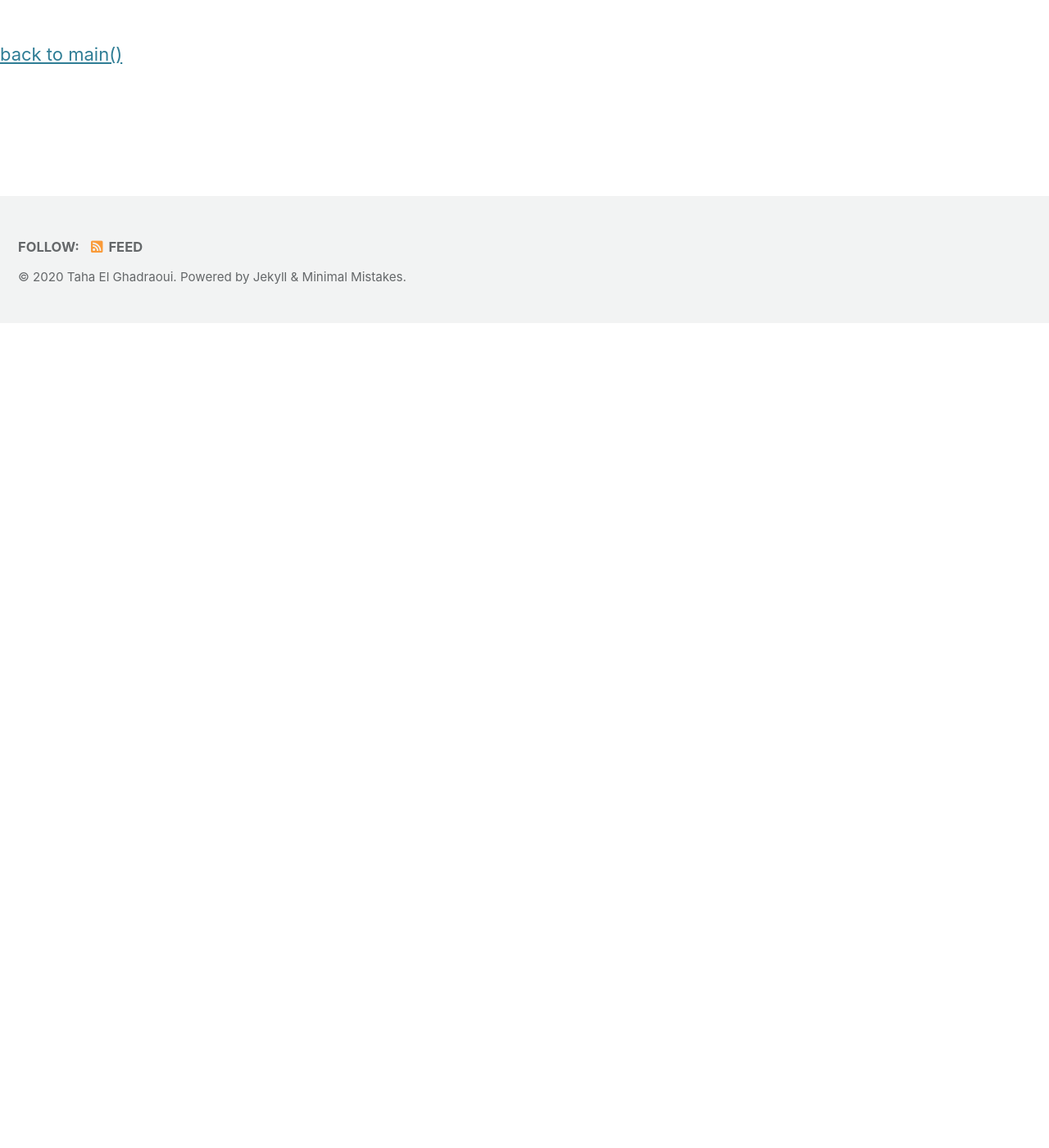
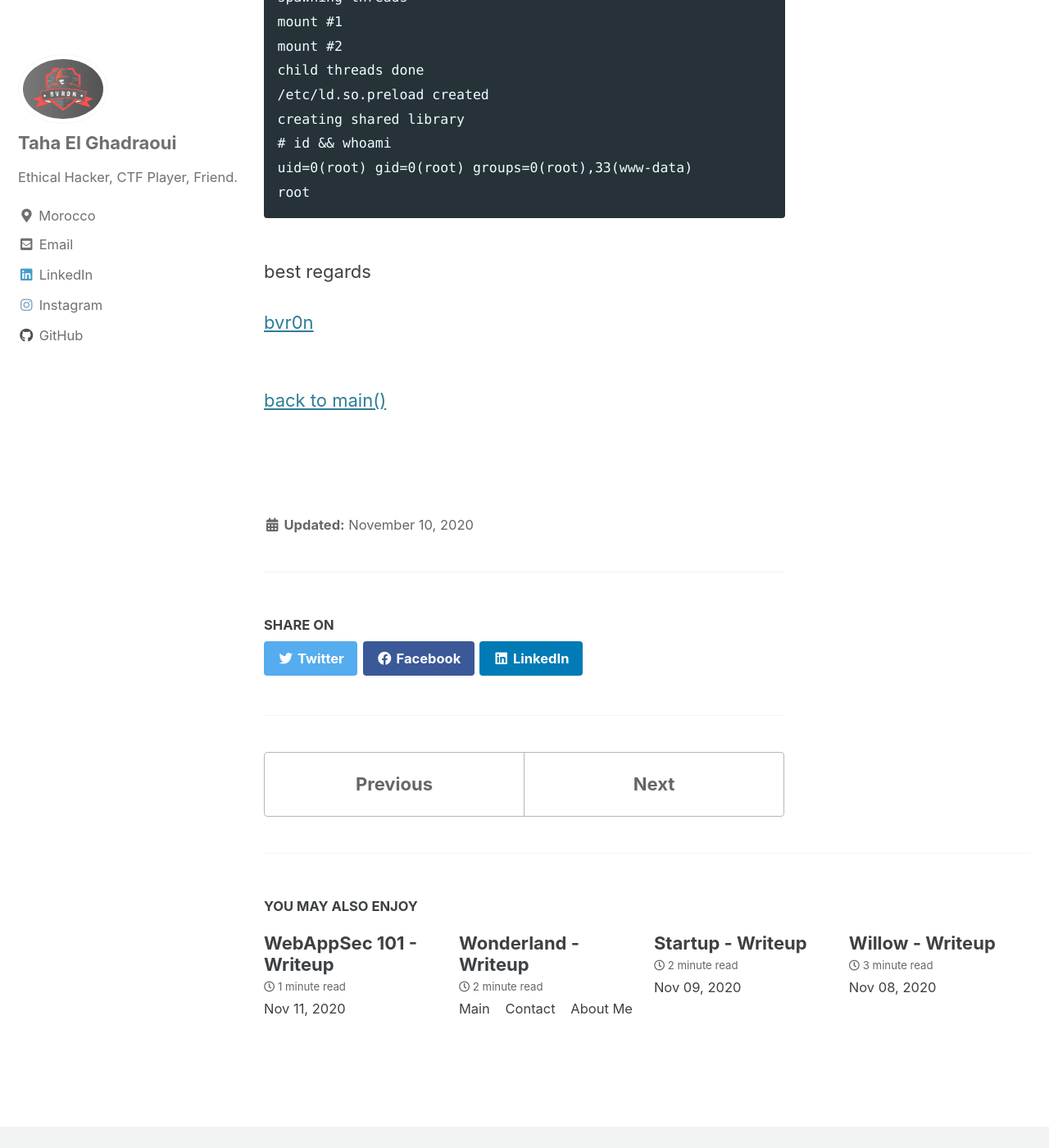
Before and after one commit to bvr0n/bvr0n.github.io, a Jekyll site: the page built from _posts/thm/2020-11-10-0day.md, in a window 1280 px wide and 1400 px high, scrolled down 4839 px. Shown: the whole window at 82% size. Built offline with Jekyll 4.4.1, drawn with Linux system fonts in a browser that asks for light colours; cached includes are drawn as plain includes; before the commit the page ends 5233 px from its top, so only the background shows below that; some of the changed lines change nothing that is shown; some of the changed text lies outside the part shown.

Commit message:
Update 2020-11-10-0day.md

```diff
--- a/_posts/thm/2020-11-10-0day.md
+++ b/_posts/thm/2020-11-10-0day.md
@@ -1,9 +1,6 @@
 ---
-layout: default
 title : 0day - Writeup
 ---
-
-# [Main](https://bvr0n.github.io/) &nbsp;&nbsp;   [Contact](https://bvr0n.github.io/contact.html) &nbsp;&nbsp; [About Me](./aboutme.md) <br>
 
 _**Nov 10, 2020**_
 
```
